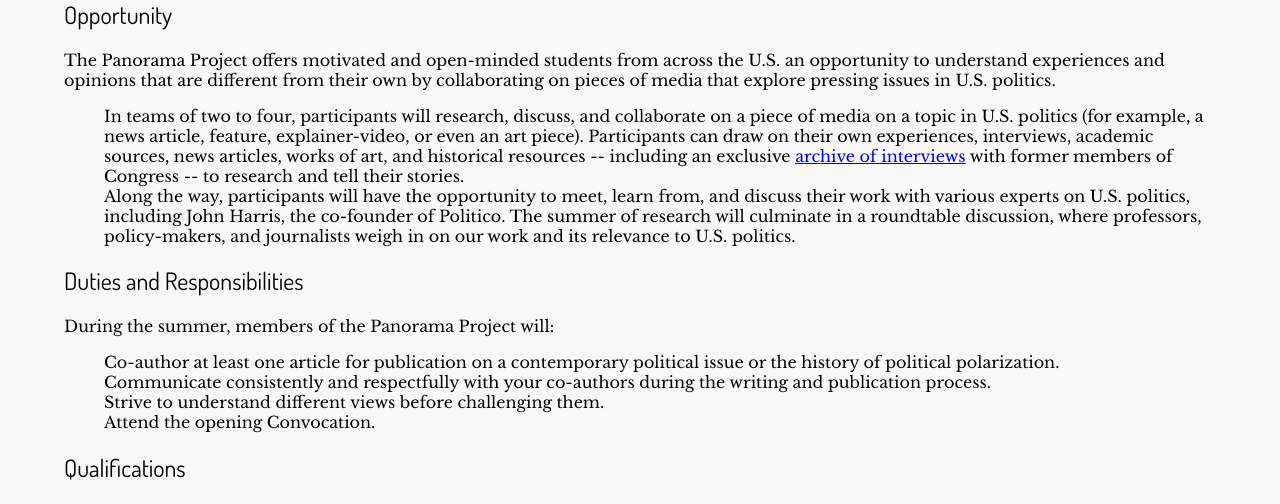
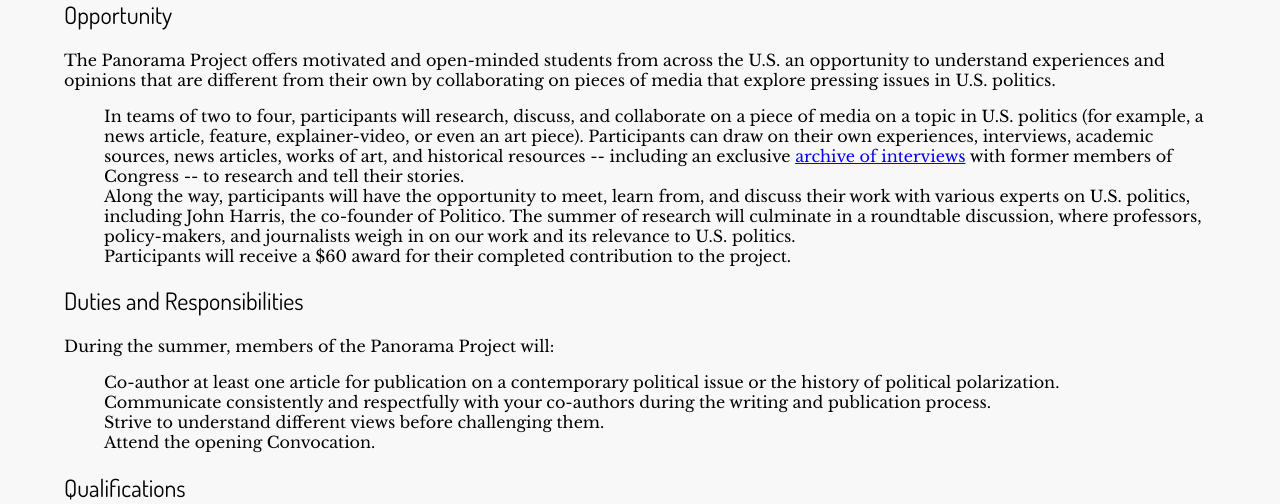
Before and after one commit to Ave-Wat/DPFP-Website, a Flask app: page / in a window 1280 px wide. Shown: the part 657-1161 px from the top of the page. Run offline with Flask 2, Linux system fonts and the light colour scheme; some libraries are stand-ins or nearby versions.

Commit message:
added bullet point to Opportunity

```diff
--- a/templates/index.html
+++ b/templates/index.html
@@ -32,6 +32,7 @@
             <li>In teams of two to four, participants will research, discuss, and collaborate on a piece of media on a topic in U.S. politics (for example, a news article, feature, explainer-video, or even an art piece). Participants can draw on their own experiences, interviews, academic sources, news articles, works of art, and historical resources -- including an exclusive <a href="https://www.nyu.edu/community/government-affairs/study-of-congress/research-and-in
             itiatives/reflections-project0.html">archive of interviews</a> with former members of Congress -- to research and tell their stories.</li>
             <li>Along the way, participants will have the opportunity to meet, learn from, and discuss their work with various experts on U.S. politics, including John Harris, the co-founder of Politico. The summer of research will culminate in a roundtable discussion, where professors, policy-makers, and journalists weigh in on our work and its relevance to U.S. politics.</li>
+            <li>Participants will receive a $60 award for their completed contribution to the project.</li>
           </ul>
         </p>
         <h2>Duties and Responsibilities</h2>
```
